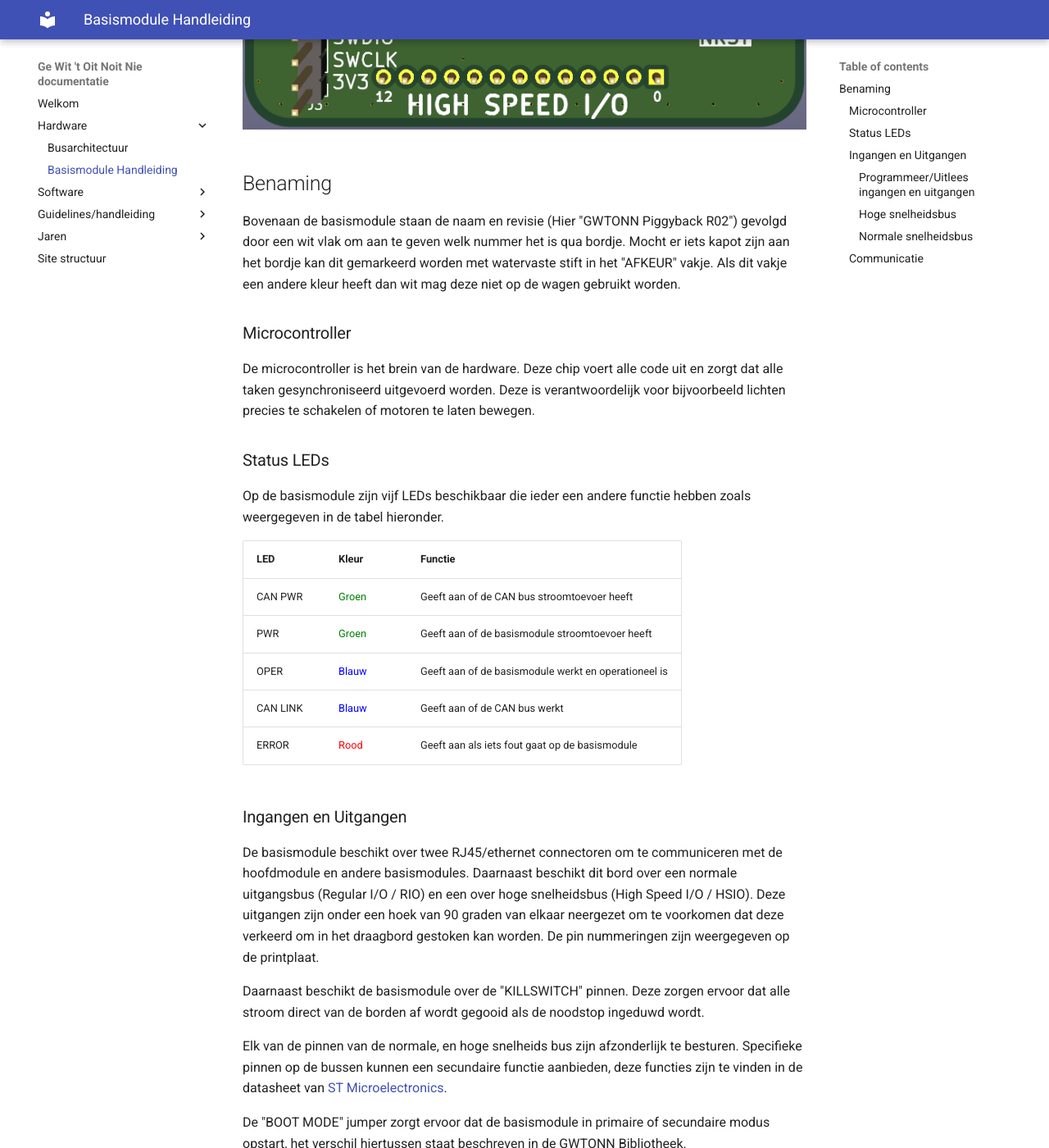
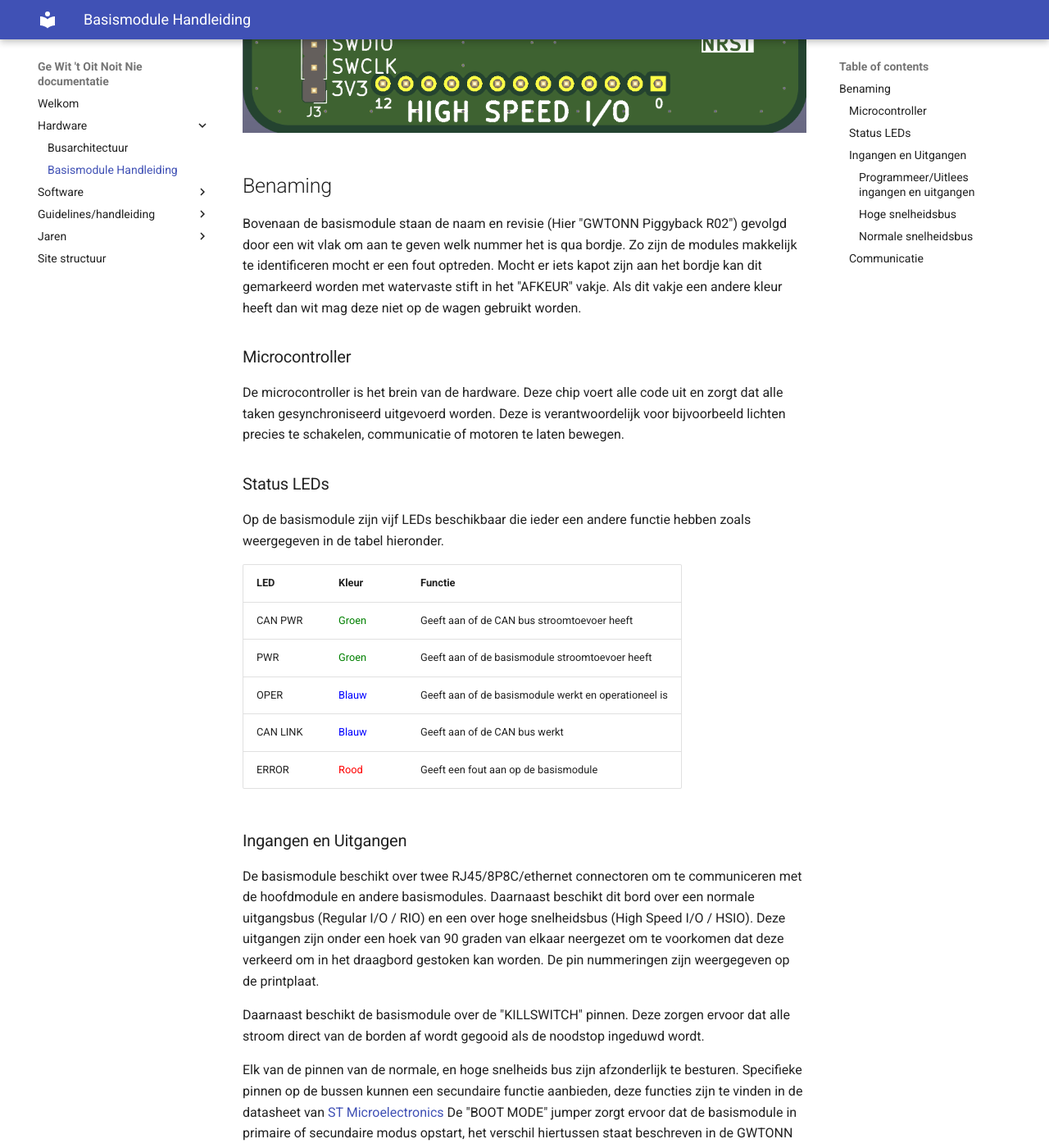
Before and after one commit to Ge-Wit-t-Oit-Noit-Nie/documentation, an MkDocs documentation site: the page built from docs/gwtonn_hardware/piggyback.md, in a window 1280 px wide and 1400 px high, scrolled down 974 px. Shown: the whole window at 82% size. Built offline with MkDocs 1.6.1 and Material for MkDocs 9.7.7, drawn with Linux system fonts in a browser that asks for light colours; some of the changed text lies outside the part shown.

```diff
--- a/docs/gwtonn_hardware/piggyback.md
+++ b/docs/gwtonn_hardware/piggyback.md
@@ -4,29 +4,28 @@ Er is gekozen om een generieke basismodule te maken die voor de meeste applicati
 ![HW_foto](afbeeldingen/Bord.png)
 
 ## Benaming
-Bovenaan de basismodule staan de naam en revisie (Hier "GWTONN Piggyback R02") gevolgd door een wit vlak om aan te geven welk nummer het is qua bordje. Mocht er iets kapot zijn aan het bordje kan dit gemarkeerd worden met watervaste stift in het "AFKEUR" vakje. Als dit vakje een andere kleur heeft dan wit mag deze niet op de wagen gebruikt worden.
+Bovenaan de basismodule staan de naam en revisie (Hier "GWTONN Piggyback R02") gevolgd door een wit vlak om aan te geven welk nummer het is qua bordje. Zo zijn de modules makkelijk te identificeren mocht er een fout optreden. Mocht er iets kapot zijn aan het bordje kan dit gemarkeerd worden met watervaste stift in het "AFKEUR" vakje. Als dit vakje een andere kleur heeft dan wit mag deze niet op de wagen gebruikt worden.
 
 ### Microcontroller
-De microcontroller is het brein van de hardware. Deze chip voert alle code uit en zorgt dat alle taken gesynchroniseerd uitgevoerd worden. Deze is verantwoordelijk voor bijvoorbeeld lichten precies te schakelen of motoren te laten bewegen.
+De microcontroller is het brein van de hardware. Deze chip voert alle code uit en zorgt dat alle taken gesynchroniseerd uitgevoerd worden. Deze is verantwoordelijk voor bijvoorbeeld lichten precies te schakelen, communicatie of motoren te laten bewegen.
 
 ### Status LEDs
 Op de basismodule zijn vijf LEDs beschikbaar die ieder een andere functie hebben zoals weergegeven in de tabel hieronder.
 
-| **LED**      | **Kleur** | **Functie**                                              |
-|----------|-------|------------------------------------------------------|
+| **LED**      | **Kleur** | **Functie**                                                                   |
+|----------|-------|---------------------------------------------------------------------------------------|
 | CAN PWR  | <span style="color:green">Groen</span> | Geeft aan of de CAN bus stroomtoevoer heeft          |
 | PWR      | <span style="color:green">Groen</span> | Geeft aan of de basismodule stroomtoevoer heeft      |
-| OPER     | <span style="color:blue">Blauw</span> | Geeft aan of de basismodule werkt en operationeel is |
-| CAN LINK | <span style="color:blue">Blauw</span> | Geeft aan of de CAN bus werkt                        |
-| ERROR    | <span style="color:red">Rood</span>  | Geeft aan als iets fout gaat op de basismodule       |
+| OPER     | <span style="color:blue">Blauw</span>  | Geeft aan of de basismodule werkt en operationeel is |
+| CAN LINK | <span style="color:blue">Blauw</span>  | Geeft aan of de CAN bus werkt                        |
+| ERROR    | <span style="color:red">Rood</span>    | Geeft een fout aan op de basismodule                 |
 
 ### Ingangen en Uitgangen
-De basismodule beschikt over twee RJ45/ethernet connectoren om te communiceren met de hoofdmodule en andere basismodules. Daarnaast beschikt dit bord over een normale uitgangsbus (Regular I/O / RIO) en een over hoge snelheidsbus (High Speed I/O / HSIO). Deze uitgangen zijn onder een hoek van 90 graden van elkaar neergezet om te voorkomen dat deze verkeerd om in het draagbord gestoken kan worden. De pin nummeringen zijn weergegeven op de printplaat.
+De basismodule beschikt over twee RJ45/8P8C/ethernet connectoren om te communiceren met de hoofdmodule en andere basismodules. Daarnaast beschikt dit bord over een normale uitgangsbus (Regular I/O / RIO) en een over hoge snelheidsbus (High Speed I/O / HSIO). Deze uitgangen zijn onder een hoek van 90 graden van elkaar neergezet om te voorkomen dat deze verkeerd om in het draagbord gestoken kan worden. De pin nummeringen zijn weergegeven op de printplaat.
 
 Daarnaast beschikt de basismodule over de "KILLSWITCH" pinnen. Deze zorgen ervoor dat alle stroom direct van de borden af wordt gegooid als de noodstop ingeduwd wordt.
 
-Elk van de pinnen van de normale, en hoge snelheids bus zijn afzonderlijk te besturen. Specifieke pinnen op de bussen kunnen een secundaire functie aanbieden, deze functies zijn te vinden in de datasheet van [ST Microelectronics](https://www.st.com/resource/en/datasheet/stm32f412ce.pdf).
-
+Elk van de pinnen van de normale, en hoge snelheids bus zijn afzonderlijk te besturen. Specifieke pinnen op de bussen kunnen een secundaire functie aanbieden, deze functies zijn te vinden in de datasheet van [ST Microelectronics](../assets/pdf/stm32f412rg.pdf)
 De "BOOT MODE" jumper zorgt ervoor dat de basismodule in primaire of secundaire modus opstart, het verschil hiertussen staat beschreven in de GWTONN Bibliotheek.
 
 Er zit ook een microSD kaart lezer op de basismodule. Deze zal het draaiprogramma bevatten en een log schrijven over wat er allemaal gebeurt. De log kan gebruikt worden als evaluatie om te kijken wat er goed en slecht gaat.
@@ -75,25 +78,25 @@ De pinnen van de microcontroller die gekoppeld zijn aan de hoge snelheidsbus zij
 #### Normale snelheidsbus
 De pinnen van de microcontroller die gekoppeld zijn aan de normale snelheidsbus zijn als volgt:
 
-| RIO Pin | Microcontroller pin |
-|---------|---------------------|
-| 0       | PA0                 |
-| 1       | PA1                 |
-| 2       | PA2                 |
-| 3       | PA3                 |
-| 4       | PA8                 |
-| 5       | PA11                |
-| 6       | PA12                |
-| 7       | PA15                |
-| 8       | PB2                 |
-| 9       | PB4                 |
-| 10      | PB5                 |
-| 11      | PB6                 |
-| 12      | PB8                 |
-| 13      | PB9                 |
-| 14      | PB12                |
-| 15      | PB13                |
-| 16      | PB15                |
+| **RIO Pin** | **Microcontroller pin**     |
+|-------------|-----------------------------|
+| 0           | PA0                         |
+| 1           | PA1                         |
+| 2           | PA2                         |
+| 3           | PA3                         |
+| 4           | PA8                         |
+| 5           | PA11                        |
+| 6           | PA12                        |
+| 7           | PA15                        |
+| 8           | PB2                         |
+| 9           | PB4                         |
+| 10          | PB5                         |
+| 11          | PB6                         |
+| 12          | PB8                         |
+| 13          | PB9                         |
+| 14          | PB12                        |
+| 15          | PB13                        |
+| 16          | PB15                        |
 
 ### Communicatie
-De hoofdcommunicatie tussen borden die over heel de wagen verspreid zijn word is een CAN bus. Dit is een robuuste comunicatiebus die onder andere gebruikt word in auto's. Deze bus is elektrisch geisoleerd van de rest van de basismodule. Dit is gedaan omdat in het geval er een andere basismodule catastrofaal beschadigd niet alle bordjes beschadigen. Meer informatie over het gebruik van de bus is te vinden onder het kopje [Busarchitectuur](bus.md).
+De hoofdcommunicatie tussen borden die over heel de wagen verspreid zijn word is een CAN bus. Dit is een robuuste comunicatiebus die onder andere gebruikt word in auto's. Deze bus is elektrisch geisoleerd van de rest van de basismodule. Dit is gedaan omdat in het geval er een andere basismodule catastrofaal beschadigd, niet alle bordjes beschadigen. Meer informatie over het gebruik van de bus is te vinden onder het kopje [Busarchitectuur](bus.md).
```
Also changed, not shown: other parts of docs/gwtonn_hardware/piggyback.md (+14 -10 lines), docs/guidelines/hardware.md (+21 -2 lines), docs/gwtonn_hardware/bus.md (+12 -6 lines), docs/assets/images/HW_programmer.png (added), docs/assets/images/microcontroller_schematics.jpeg (deleted), docs/assets/images/microcontroller_schematics.png (added), docs/assets/images/schematics_sheet.png (added), docs/assets/images/schematics_subsheet.png (added), docs/gwtonn_hardware/afbeeldingen/Bord.png.
